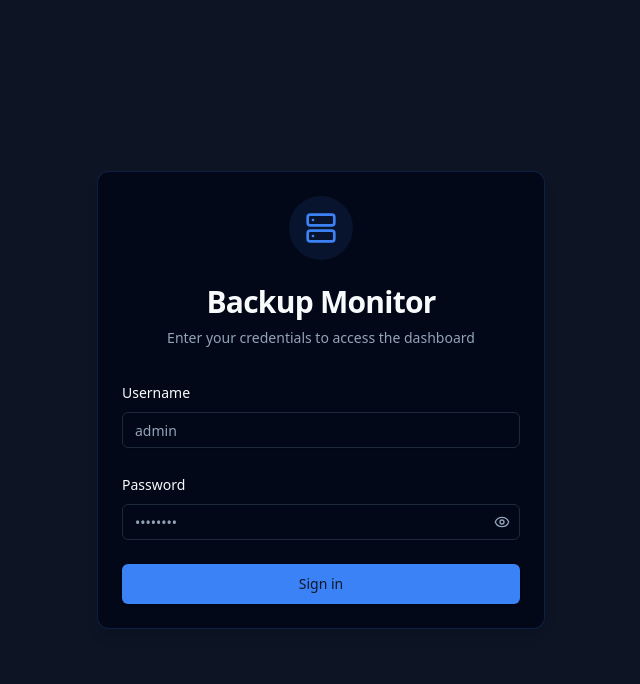
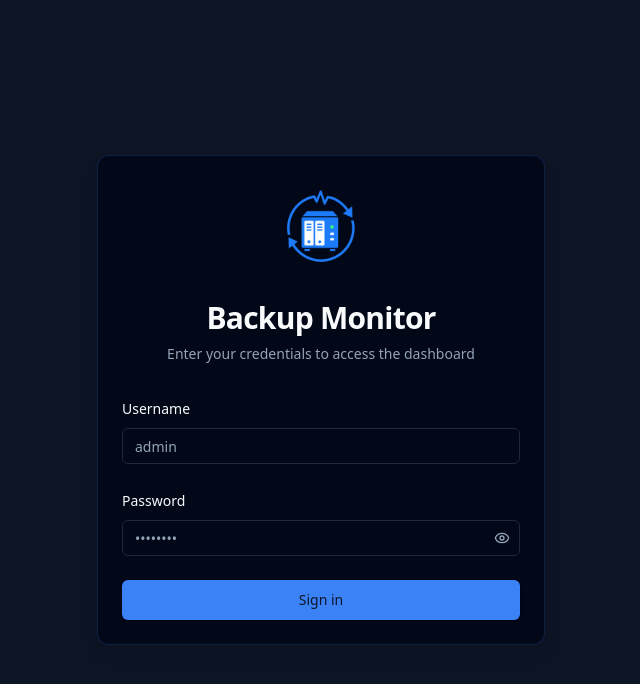
Before and after one commit to okiraabd/nas-backup-monitor, a React (Vite) app in the folder web-dashboard/: page /login in a window 1280 px wide. Shown: the top 684 px of the page, without its empty margins (319-959 px from the left). Built offline with nearby package versions, Linux system fonts and the light colour scheme; no server answers.

Commit message:
feat: add brand logo asset on login page

```diff
--- a/web-dashboard/src/pages/Login.tsx
+++ b/web-dashboard/src/pages/Login.tsx
@@ -3,9 +3,10 @@ import { useForm } from "react-hook-form";
 import { zodResolver } from "@hookform/resolvers/zod";
 import * as z from "zod";
 import { AxiosError } from "axios";
-import { Eye, EyeOff, Server } from "lucide-react";
+import { Eye, EyeOff } from "lucide-react";
 import { useNavigate, useSearchParams } from "react-router-dom";
 
+import brandMark from "@/assets/nas-backup-monitor-mark.png";
 import { Button } from "@/components/ui/button";
 import {
   Form,
@@ -68,8 +69,12 @@ export function Login() {
     <div className="flex h-screen w-full items-center justify-center bg-muted/40 p-4">
       <Card className="w-full max-w-md shadow-lg border-primary/20">
         <CardHeader className="space-y-2 text-center pb-6 sm:pb-8">
-          <div className="mx-auto mb-2 sm:mb-4 flex h-12 w-12 sm:h-16 sm:w-16 items-center justify-center rounded-full bg-primary/10">
-            <Server className="h-6 w-6 sm:h-8 sm:w-8 text-primary" />
+          <div className="mx-auto mb-2 h-20 w-20 sm:mb-4 sm:h-24 sm:w-24">
+            <img
+              alt="NAS Backup Monitor"
+              className="h-full w-full object-contain"
+              src={brandMark}
+            />
           </div>
           <CardTitle className="text-2xl sm:text-3xl font-bold tracking-tight">Backup Monitor</CardTitle>
           <CardDescription>
```
Also changed, not shown: web-dashboard/src/assets/nas-backup-monitor-mark.png (added).
